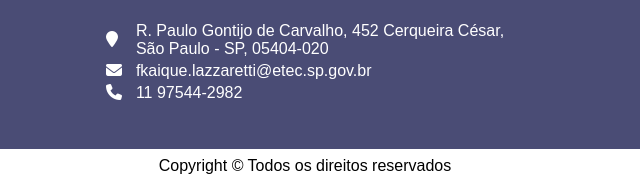
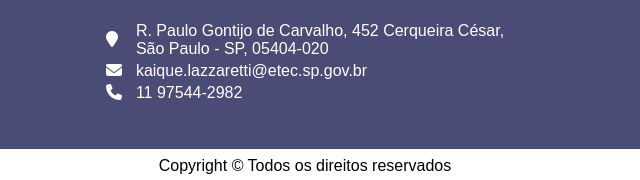
Before and after one commit to GabeAugust/Sensor-de-g-s, a plain HTML site: page index.html in a window 1280 px wide. Shown: the part 6796-6976 px from the top of the page, 335-975 px from the left. Drawn offline with Linux system fonts and the light colour scheme.

Commit message:
Update index.html

```diff
--- a/index.html
+++ b/index.html
@@ -341,7 +341,7 @@
 					<i class="fa-solid fa-envelope fa-1x"></i>
 				</td>
 
-				<td>fkaique.lazzaretti@etec.sp.gov.br</td>
+				<td>kaique.lazzaretti@etec.sp.gov.br</td>
 			</tr>
 			<tr>
 				<td>
```
